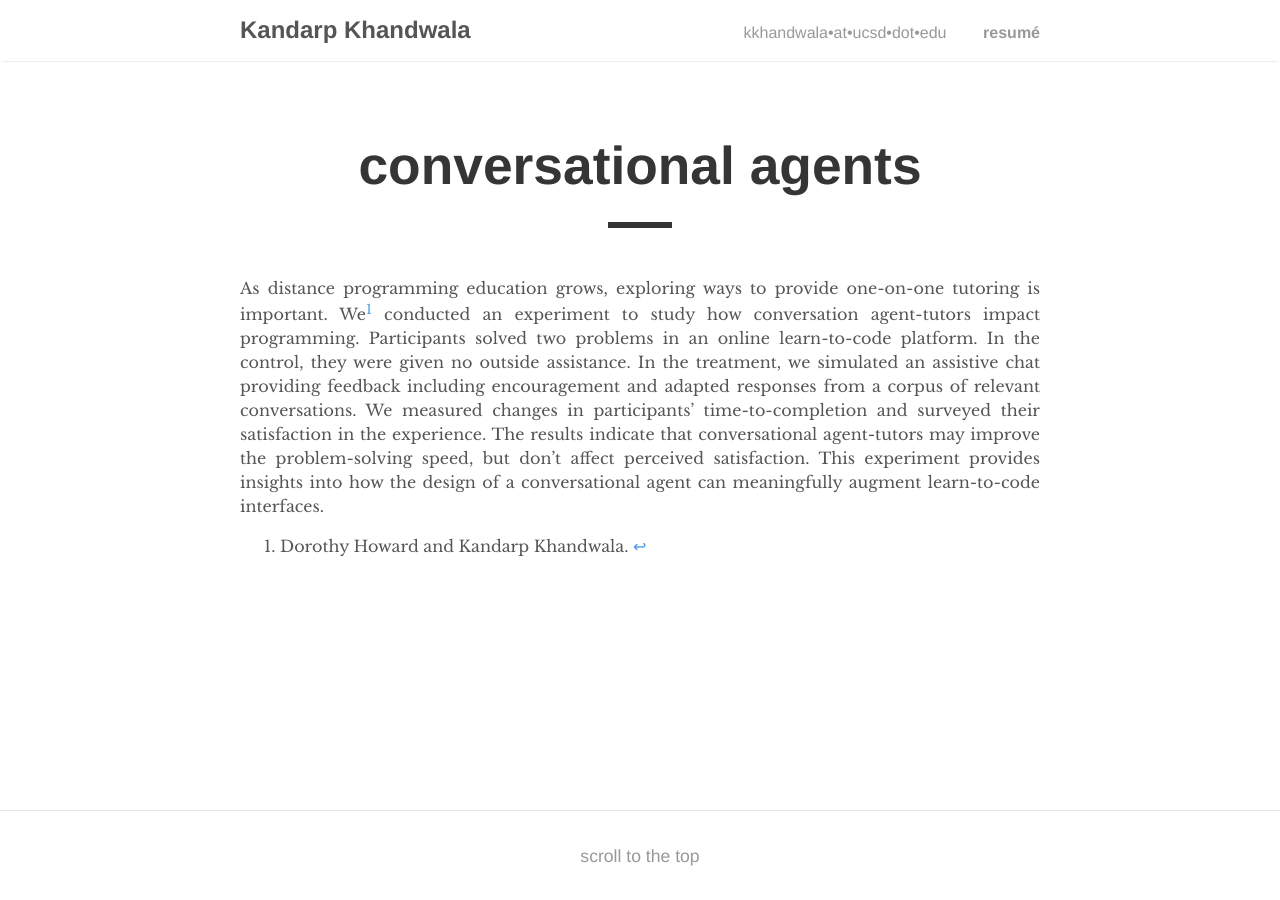
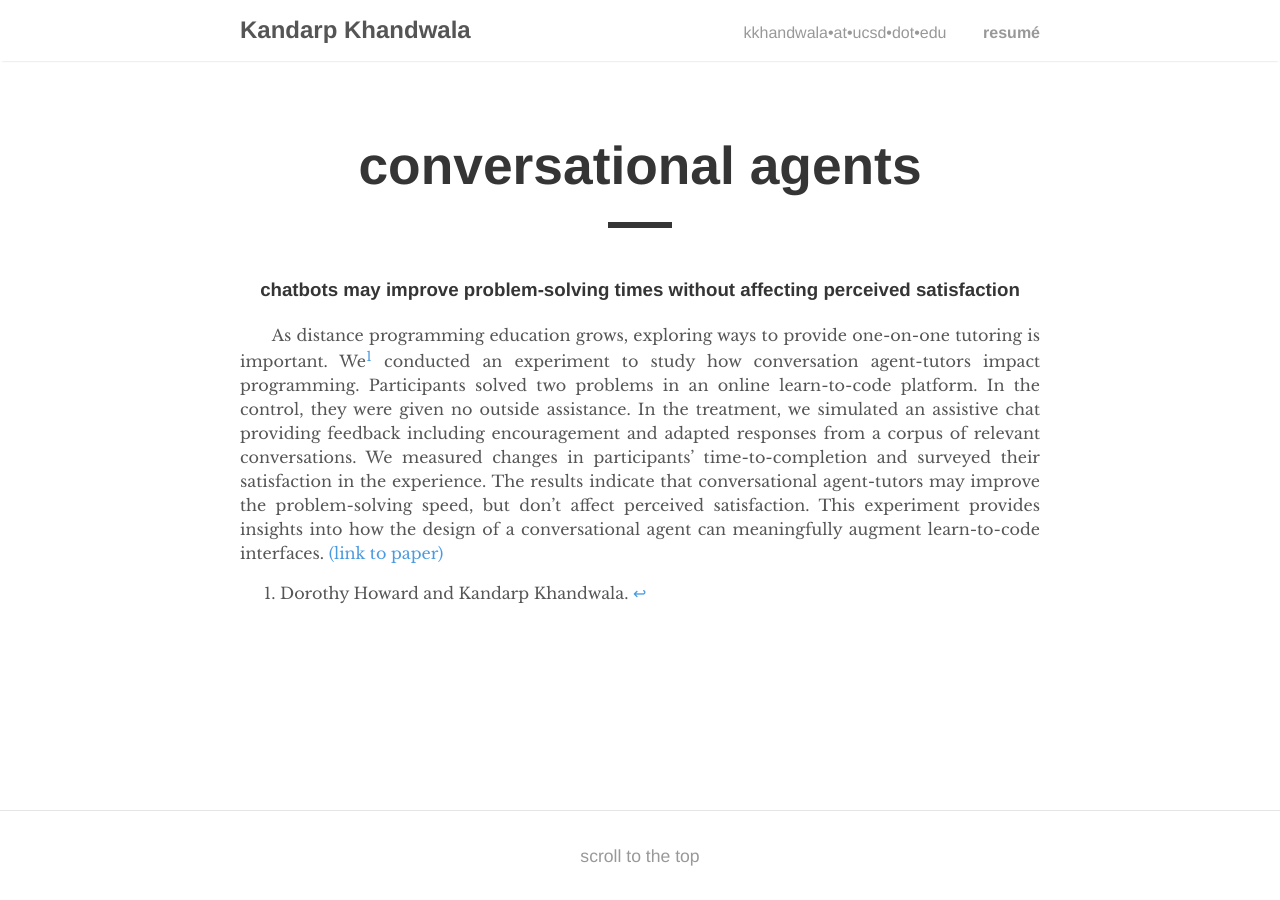
Before and after one commit to kandarpksk/kandarpksk.github.io, a Jekyll site: the page built from _posts/2018-01-26-chatbots.md, in a window 1280 px wide. Built offline with Jekyll 4.4.1, drawn with Linux system fonts in a browser that asks for light colours.

Commit message:
added links

```diff
--- a/_posts/2018-01-26-chatbots.md
+++ b/_posts/2018-01-26-chatbots.md
@@ -5,14 +5,13 @@ permalink: /chatbots
 excerpt: As distance programming education grows, exploring ways to provide one-on-one tutoring is important. We conducted an experiment to study how conversation agent-tutors impact programming. Participants solved two problems in an online learn-to-code platform. In the control, they were given no outside assistance. In the treatment, we simulated an assistive chat providing feedback including encouragement and adapted responses from a corpus of relevant conversations.
 ---
 
-As distance programming education grows, exploring ways to provide one-on-one tutoring is important. We[^1] conducted an experiment to study how conversation agent-tutors impact programming. Participants solved two problems in an online learn-to-code platform. In the control, they were given no outside assistance. In the treatment, we simulated an assistive chat providing feedback including encouragement and adapted responses from a corpus of relevant conversations.
-<!-- note: sync with excerpt -->
-	We measured changes in participants' time-to-completion and surveyed their satisfaction in the experience. The results indicate that conversational agent-tutors may improve the problem-solving speed, but don't affect perceived satisfaction. This experiment provides insights into how the design of a conversational agent can meaningfully augment learn-to-code interfaces.
+### <center>chatbots may improve problem-solving times without affecting perceived satisfaction</center>
+
+<!-- abstract -->
+&nbsp;&nbsp;&nbsp;&nbsp;&nbsp;&nbsp;As distance programming education grows, exploring ways to provide one-on-one tutoring is important. We[^1] conducted an experiment to study how conversation agent-tutors impact programming. Participants solved two problems in an online learn-to-code platform. In the control, they were given no outside assistance. In the treatment, we simulated an assistive chat providing feedback including encouragement and adapted responses from a corpus of relevant conversations. <!-- note: sync with excerpt --> We measured changes in participants' time-to-completion and surveyed their satisfaction in the experience. The results indicate that conversational agent-tutors may improve the problem-solving speed, but don't affect perceived satisfaction. This experiment provides insights into how the design of a conversational agent can meaningfully augment learn-to-code interfaces. [(link to paper)](http://kandarp.xyz/files/kandarp-interaction-chatbots.pdf)
 
 [^1]: Dorothy Howard and Kandarp Khandwala.
 
 <!-- evaluated the design of a chatbot for augmenting learn-to-code UIs in place of live help -->
 
-<!-- http://kandarp.xyz/files/kandarp-interaction-chatbots.pdf -->
-
 <!-- check out project proposal -->
```
Also changed, not shown: _posts/2018-01-25-marshmallow.md (+1 -2 lines).
